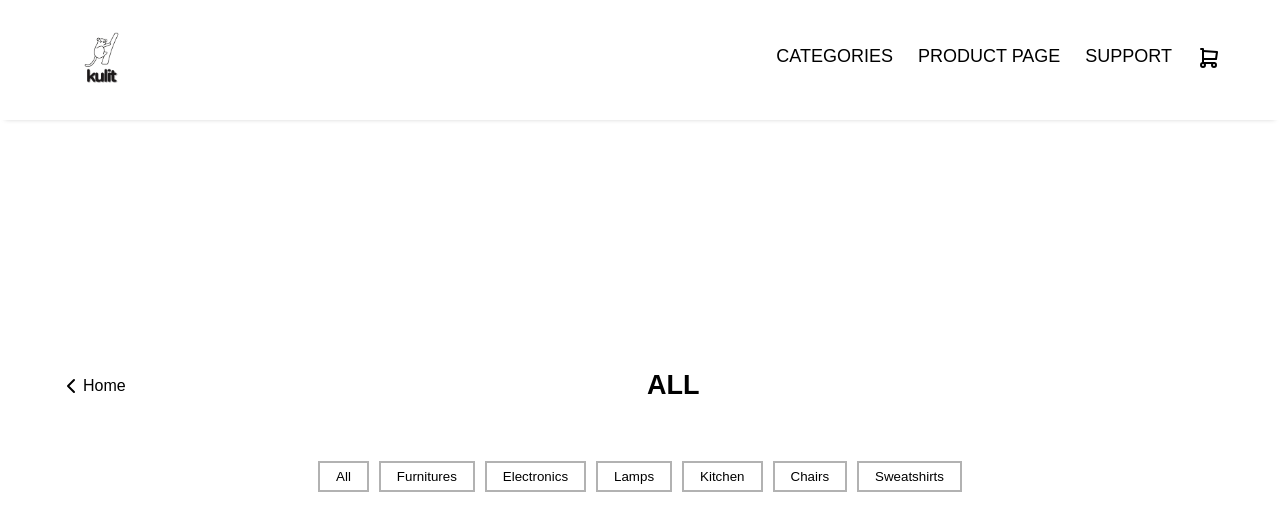
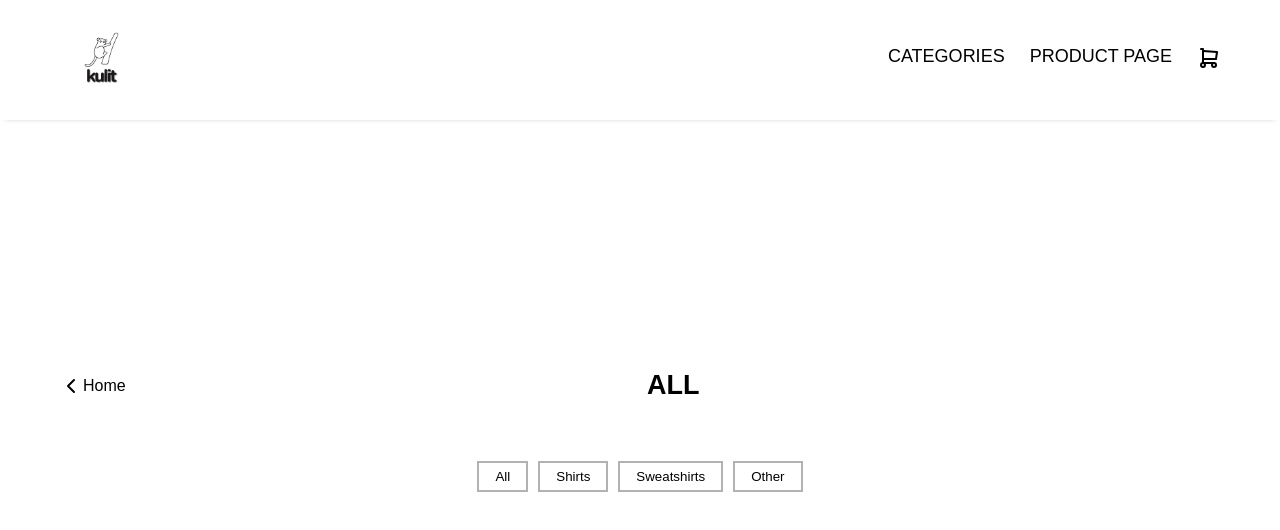
Before and after one commit to J-Souffle/KulitEcommerce, a React (Create React App) app: page /categories in a window 1280 px wide. Shown: the top 530 px of the page. Built offline with nearby package versions, Linux system fonts and the light colour scheme; a web font is replaced by a local one.

Commit message:
Updated tabs

```diff
--- a/src/App.js
+++ b/src/App.js
@@ -6,7 +6,7 @@ import Furnitures from "./components/Categories-pages/Furnitures.jsx";
 import Electronics from "./components/Categories-pages/Electronics.jsx";
 import Lamps from "./components/Categories-pages/Lamps.jsx";
 import Kitchen from "./components/Categories-pages/Kitchen.jsx";
-import Chairs from "./components/Categories-pages/Shirts.jsx";
+import Shirts from "./components/Categories-pages/Shirts.jsx";
 import Hoodies from "./components/Categories-pages/Hoodies.jsx";
 import ProductPage, { CartContext } from "./pages/ProductPage.jsx";
 import { useEffect, useState } from "react";
@@ -62,7 +62,7 @@ function App() {
           <Route path="electronics" element={<Electronics />} />
           <Route path="lamps" element={<Lamps />} />
           <Route path="kitchen" element={<Kitchen />} />
-          <Route path="chairs" element={<Chairs />} />
+          <Route path="shirts" element={<Shirts />} />
           <Route path="sweatshirt" element={<Hoodies />} />
         </Route>
         <Route path="/categories/product/:id" element={<ProductPage />} />
--- a/src/components/CategoriesHeader.jsx
+++ b/src/components/CategoriesHeader.jsx
@@ -23,7 +23,7 @@ function CategoriesHeader() {
             <Link to="all" onClick={() => handleBtnName("all")}>
               <button>All</button>
             </Link>
-            <Link to="furnitures">
+            {/* <Link to="furnitures">
               <button onClick={() => handleBtnName("furnitures")}>
                 Furnitures
               </button>
@@ -38,14 +38,17 @@ function CategoriesHeader() {
             </Link>
             <Link to="kitchen">
               <button onClick={() => handleBtnName("kitchen")}>Kitchen</button>
-            </Link>
-            <Link to="chairs">
-              <button onClick={() => handleBtnName("chairs")}>Chairs</button>
+            </Link> */}
+            <Link to="shirts">
+              <button onClick={() => handleBtnName("shirts")}>Shirts</button>
             </Link>
             <Link to="sweatshirt">
               <button onClick={() => handleBtnName("sweatshirts")}>
                 Sweatshirts
               </button>
+            </Link>
+            <Link to="other">
+              <button onClick={() => handleBtnName("other")}>Other</button>
             </Link>
           </div>
         </div>
--- a/src/components/Navbar.jsx
+++ b/src/components/Navbar.jsx
@@ -103,12 +103,6 @@ function Navbar() {
               >
                 product page
               </Link>
-              <Link
-                onClick={() => window.scrollTo(0, 0)}
-                to="/categories/product/19"
-              >
-                support
-              </Link>
               <i
                 data-array-length={cartItem.length}
                 onClick={openCart}
```
